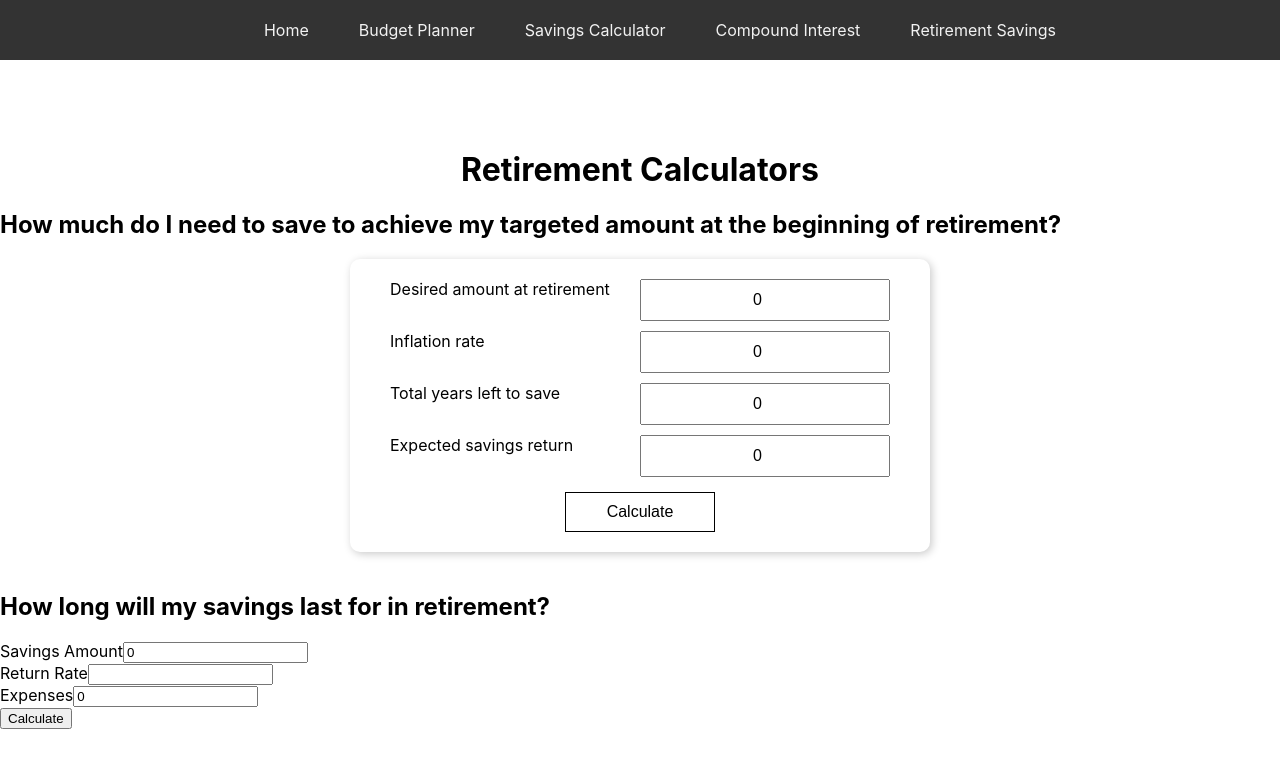
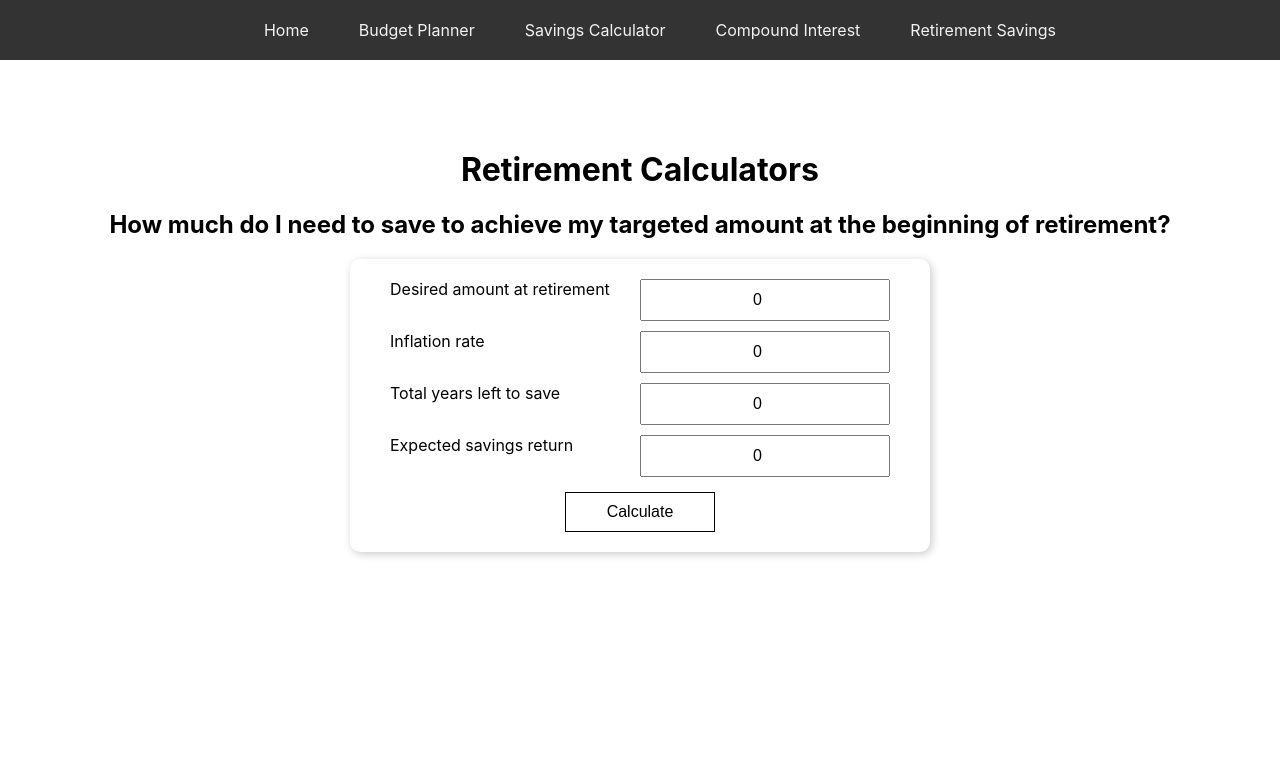
Before and after one commit to MareikeW/fincalc-project, a React (Create React App) app: page /retirement-calculators in a window 1280 px wide. Shown: the top 768 px of the page. Built offline with nearby package versions, Linux system fonts and the light colour scheme.

Commit message:
styling finishes

```diff
--- a/src/components/forms/Retirement-savings-form.js
+++ b/src/components/forms/Retirement-savings-form.js
@@ -16,7 +16,6 @@ const Calculator = () => {
   const handleSubmit = (evt) => {
     evt.preventDefault();
     calcFinalValue();
-    setIsButtonClicked(true);
   };
 
   function calcFinalValue() {
@@ -30,6 +29,7 @@ const Calculator = () => {
     const deno = Math.pow(savingsReturn / 100 + 1, totalyears) - 1;
     const result = (futureValue / deno) * (savingsReturn / 100);
     setRes(result);
+    setIsButtonClicked(true);
     return result;
   }
 
--- a/src/components/forms/Retirement-savings-last-form.js
+++ b/src/components/forms/Retirement-savings-last-form.js
@@ -44,7 +44,6 @@ const RetirementSavingsLastFor = () => {
             balanceArray.push(balance);
             i++;
         }
-
         setYears(yearsArray);
         setBalance(balanceArray);
         setIsButtonClicked(true);
--- a/src/index.scss
+++ b/src/index.scss
@@ -11,7 +11,8 @@ code {
   font-family: source-code-pro, Menlo, Monaco, Consolas, 'Courier New',
     monospace;
 }
-h1 {
+h1,
+h2 {
   text-align: center;
 }
 .container{
--- a/src/pages/retirement.js
+++ b/src/pages/retirement.js
@@ -1,6 +1,6 @@
 import React from "react";
 import RetirementSavings from "../components/forms/Retirement-savings-form";
-import RetirementSavingsLastFor from "../components/forms/Retirement-savings-last-form";
+//import RetirementSavingsLastFor from "../components/forms/Retirement-savings-last-form";
 import NavBar from "../components/NavBar";
 
 const RetirementCalculators = () => {
@@ -10,9 +10,9 @@ const RetirementCalculators = () => {
             <h1>Retirement Calculators</h1>
             <h2>How much do I need to save to achieve my targeted amount at the beginning of retirement?</h2>
             <RetirementSavings />
-            <br />
+            {/*}<br />
             <h2>How long will my savings last for in retirement?</h2>
-            <RetirementSavingsLastFor />
+            <RetirementSavingsLastFor />*/}
         </div>
     )
 }
```
